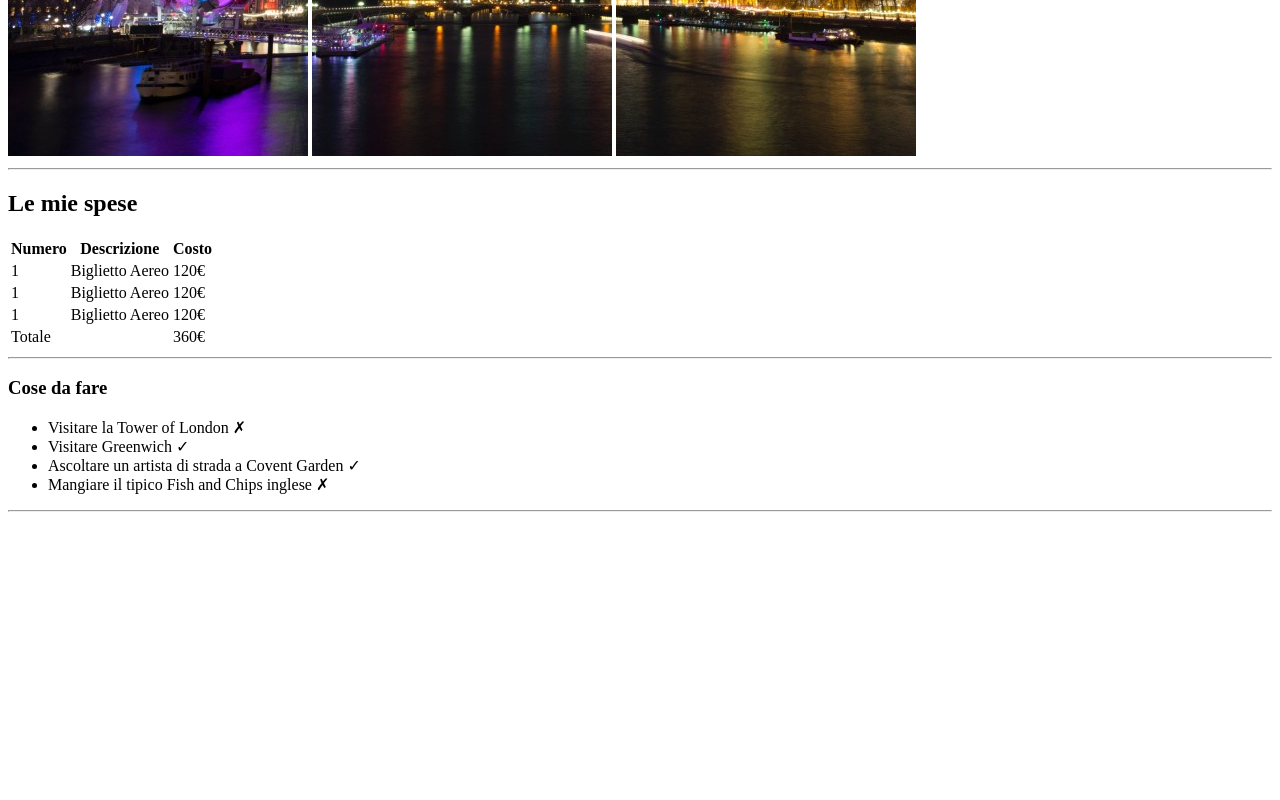
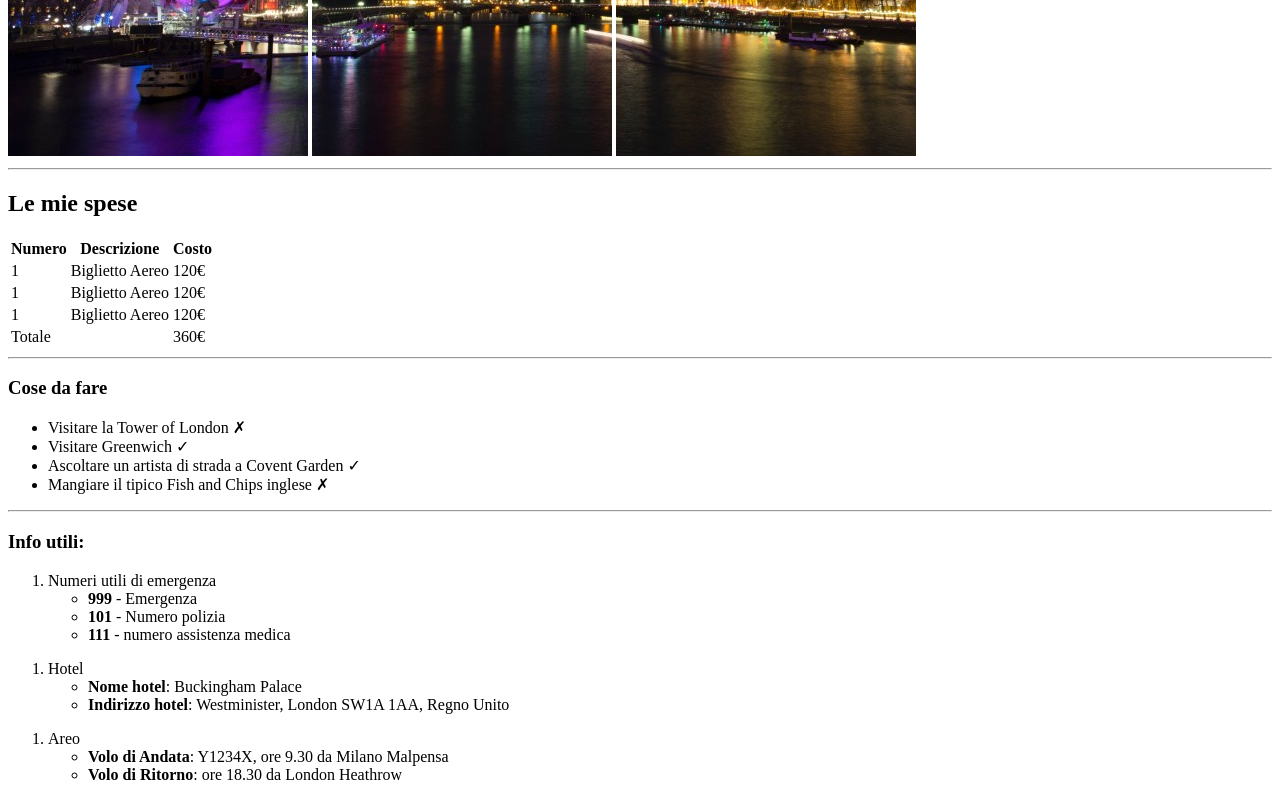
Before and after one commit to FadiAlashqar/html-london-trip, a plain HTML site: page index.html in a window 1280 px wide. Shown: the part 524-1324 px from the top of the page. Before the commit the page ends 1044 px from the top, so only its background shows below. Drawn offline with Linux system fonts and the light colour scheme.

Commit message:
[UPD] Fourth stage

```diff
--- a/index.html
+++ b/index.html
@@ -56,6 +56,34 @@
     <li>Mangiare il tipico Fish and Chips inglese &cross;</li>
  </ul>
  <hr>
+ <!-- Lista informazioni -->
+ <h3>Info utili:</h3>
+ <ol>
+   <li>Numeri utili di emergenza
+       <ul>
+           <li><strong>999</strong> - Emergenza</li>
+           <li><strong>101</strong> - Numero polizia</li>
+           <li><strong>111</strong> - numero assistenza medica</li>
+       </ul>
+    </li>
+ </ol>
+ <ol>
+    <li>Hotel
+        <ul>
+            <li><strong>Nome hotel</strong>: Buckingham Palace</li>
+            <li><strong>Indirizzo hotel</strong>: Westminister, London SW1A 1AA, Regno Unito</li>
+        </ul>
+    </li>
+ </ol>
+ <ol>
+    <li>Areo
+        <ul>
+            <li><strong>Volo di Andata</strong>: Y1234X, ore 9.30 da Milano Malpensa</li>
+            <li><strong>Volo di Ritorno</strong>: ore 18.30 da London Heathrow</li>
+        </ul>
+
+    </li>
+ </ol>
 
 
 
```
